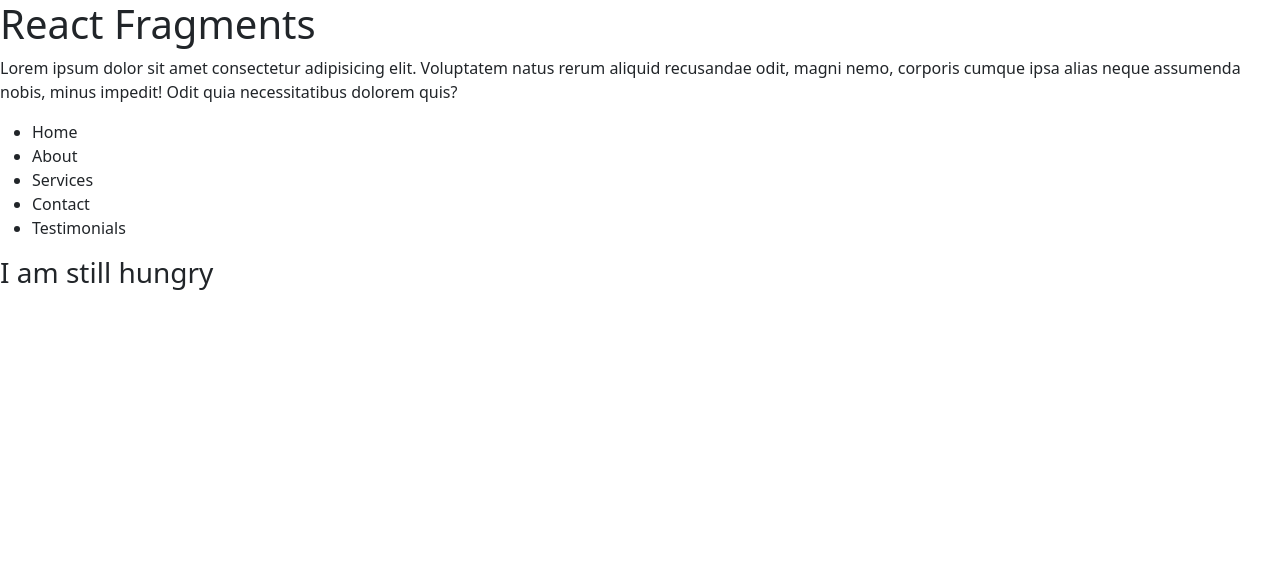
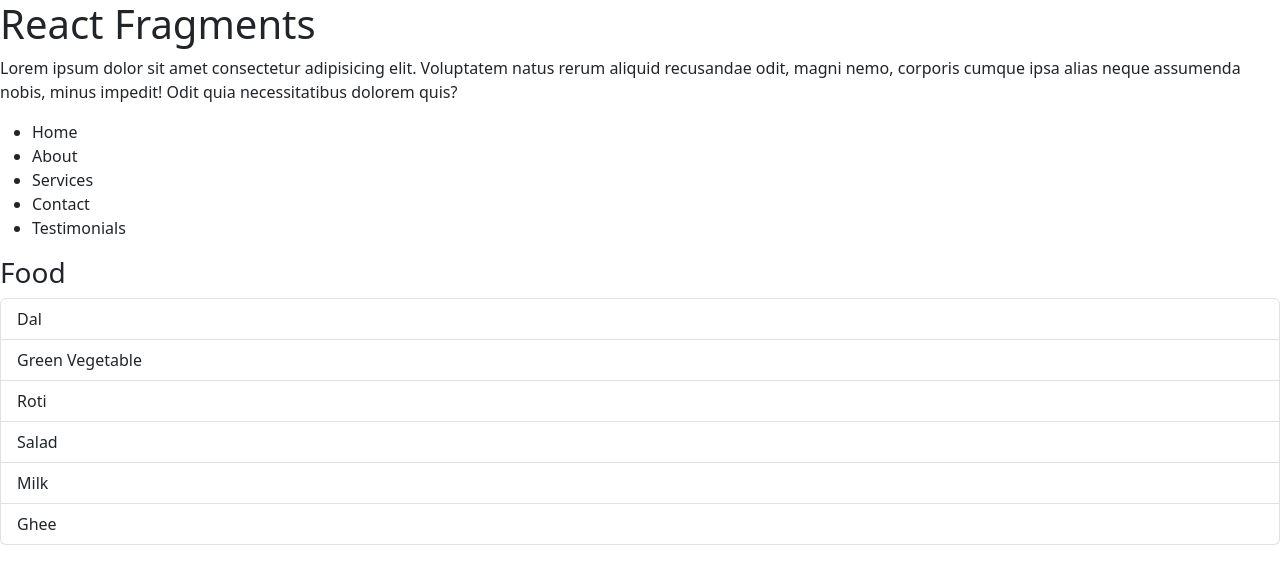
Before and after one commit to Lucky-Kashyap/full-stack-web-dev, a React (Vite) app in the folder front end/React JS/learning-fragment/: page / in a window 1280 px wide. Shown: the top 584 px of the page. Built offline with nearby package versions, Linux system fonts and the light colour scheme.

Commit message:
use logical operator for rendering

```diff
--- a/front end/React JS/learning-fragment/src/components/MapList.jsx
+++ b/front end/React JS/learning-fragment/src/components/MapList.jsx
@@ -1,16 +1,24 @@
 const MapList = () => {
-  // const foodItems = ["Dal", "Green Vegetable", "Roti", "Salad", "Milk", "Ghee"];
+  const foodItems = ["Dal", "Green Vegetable", "Roti", "Salad", "Milk", "Ghee"];
 
-  const foodItems = [];
+  // const foodItems = [];
 
-  if (foodItems.length === 0) {
-    return <h3>I am still hungry</h3>;
-  }
+  // if (foodItems.length === 0) {
+  //   return <h3>I am still hungry</h3>;
+  // }
+
+  // const emptyMessage =
+  // foodItems.length === 0 ? <h3>I am Still Hungry.</h3> : null;
 
   return (
     <>
       <h3>Food</h3>
 
+      {/* {foodItems.length === 0 ? <h3>I am Still Hungry.</h3> : null} */}
+
+      {/* {emptyMessage} */}
+
+      {foodItems.length === 0 && <h3>I am Still Hungry</h3>}
       <ul className="list-group">
         {foodItems.map((item, i) => (
           <li className="list-group-item" key={i}>
```
